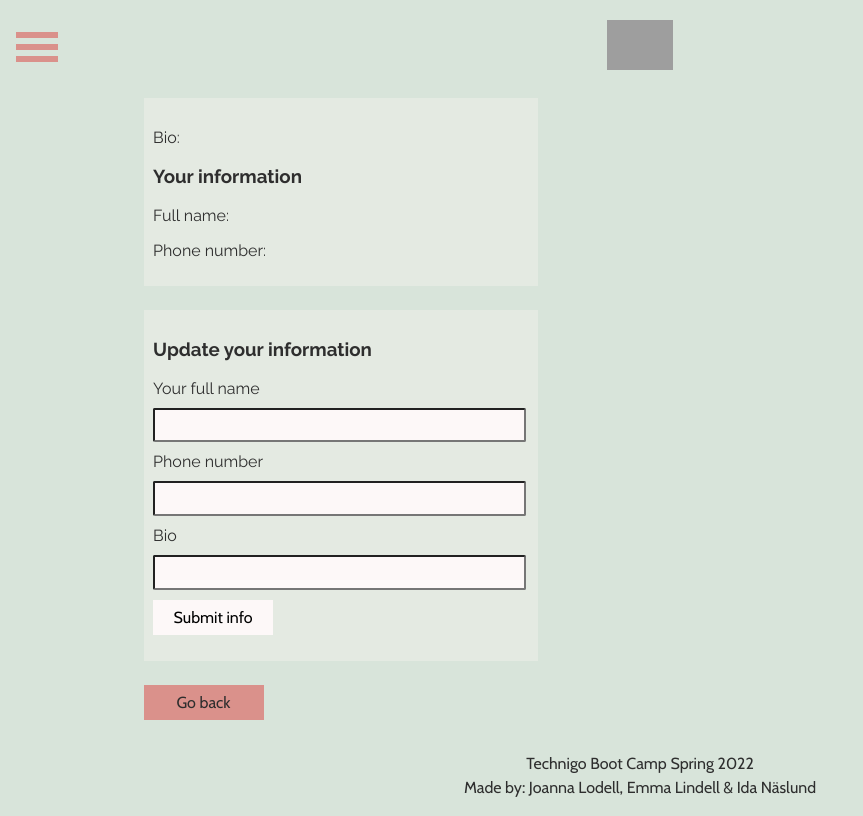
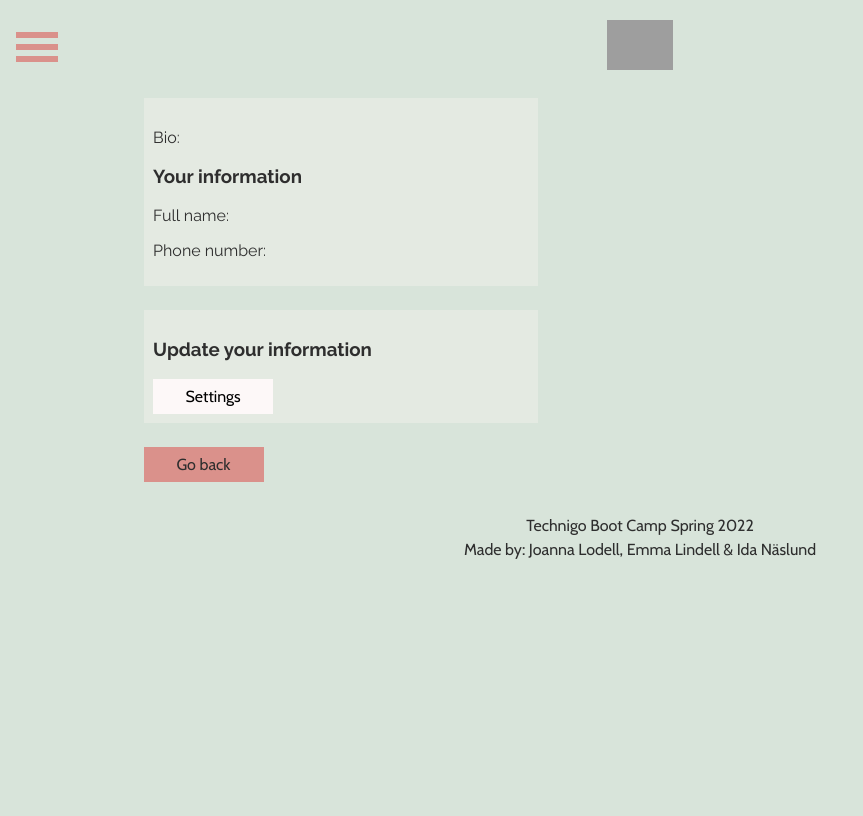
Before and after one commit to idanaslund/final-project-frontend, a React (Create React App) app: page /profile in a window 1280 px wide. Shown: the whole page, without its empty margins (0-863 px from the left). Built offline with nearby package versions, Linux system fonts and the light colour scheme; grey boxes are pictures that could not be loaded.

Commit message:
added toggle in profile page

```diff
--- a/src/pages/ProfilePage.js
+++ b/src/pages/ProfilePage.js
@@ -1,8 +1,8 @@
 import React, { useState } from 'react'
 import { useDispatch, useSelector, batch } from 'react-redux'
 import { useNavigate } from 'react-router-dom'
-import { BackButton, MarginSection, SubmitButton } from '../theme/reusable'
-import { ProfileWrapper, ProfileInput } from '../theme/styles'
+import { BackButton, MarginSection, SubmitButton, Paragraph } from '../theme/reusable'
+import { ProfileWrapper, ProfileInput, ProfileForm } from '../theme/styles'
 
 import user from 'reducers/user'
 import { EDIT_USER } from '../utils/urls'
@@ -12,6 +12,7 @@ const ProfilePage = () => {
   const [phone, setPhone] = useState(useSelector((store) => store.user.phone))
   const [bio, setBio] = useState(useSelector((store) => store.user.bio))
   const [error, setError] = useState('')
+  const [visible, setVisible] = useState(false)
 
   const accessToken = JSON.parse(localStorage.getItem('user'))?.accessToken
   const userId = JSON.parse(localStorage.getItem('user'))?.userId
@@ -76,8 +77,16 @@ const ProfilePage = () => {
 
       <ProfileWrapper>
         <h3>Update your information</h3>
+        <SubmitButton
+          type="button"
+          onClick={() => setVisible(!visible)}
+        >
+          Settings
+        </SubmitButton>
 
-        <form onSubmit={onFormSubmit}>
+        {visible && (
+          <>
+            <ProfileForm onSubmit={onFormSubmit}>
             <label htmlFor="fullName">Your full name</label>
             <ProfileInput
               id="fullName"
@@ -103,8 +112,10 @@ const ProfilePage = () => {
               onChange={(event) => setBio(event.target.value)}
             />
             <SubmitButton type="submit">Submit info</SubmitButton>
-        </form>
-        <p>{error}</p>
+          </ProfileForm>
+          <Paragraph>{error}</Paragraph>
+        </>
+        )}
       </ProfileWrapper>
       <BackButton type="button" onClick={onBackButtonClick}>Go back</BackButton>
     </MarginSection>
--- a/src/theme/styles.js
+++ b/src/theme/styles.js
@@ -429,6 +429,10 @@ background: #fbf4f352;
 color: #2e2e2e;
 `
 
+export const ProfileForm = styled.form`
+margin-top: 10px;
+`
+
 export const ProfileInput = styled.input`
 margin: 10px 0 10px 0;
 border-radius: 2px;
```
Lines whose indentation alone changed are shown as unchanged.
